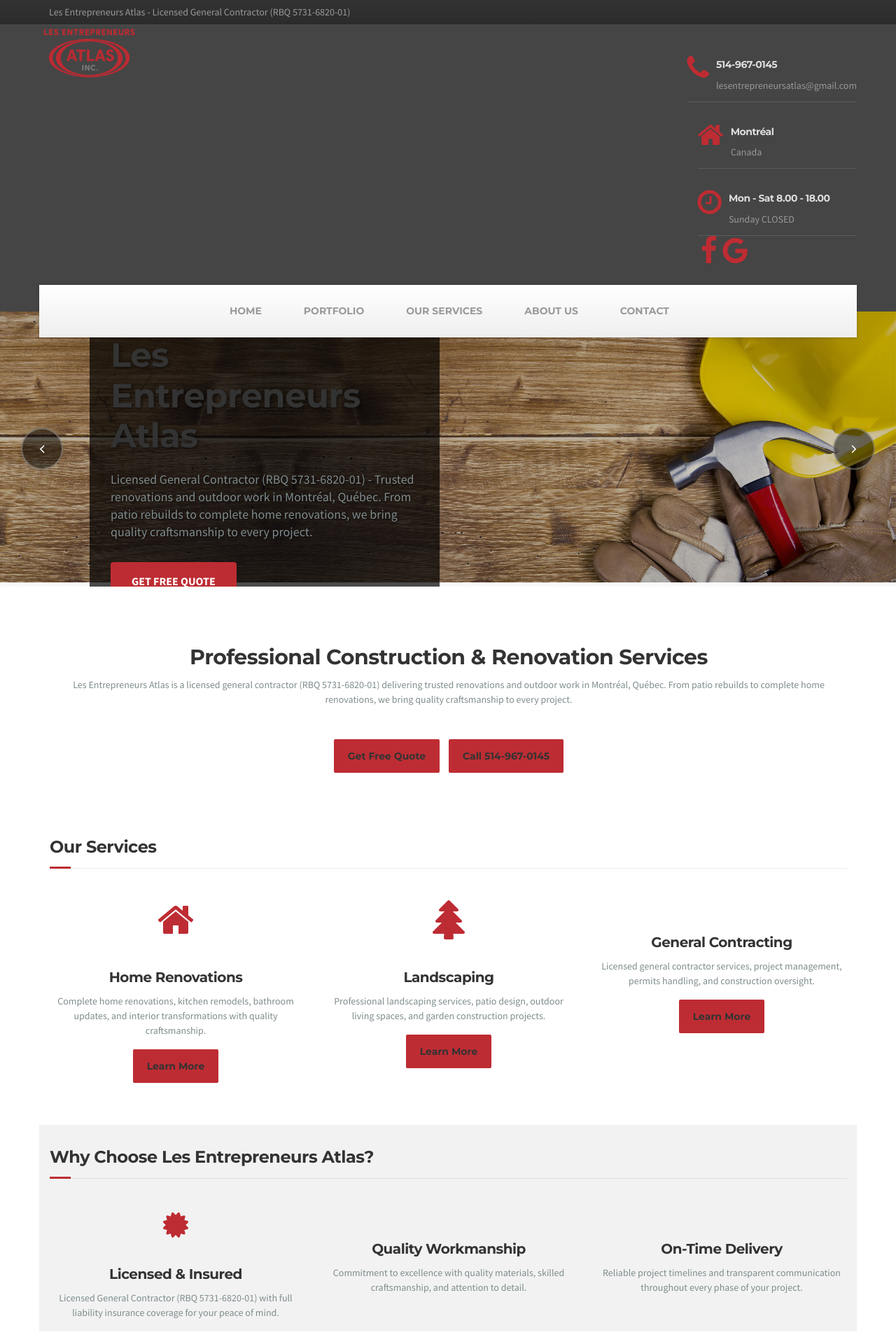
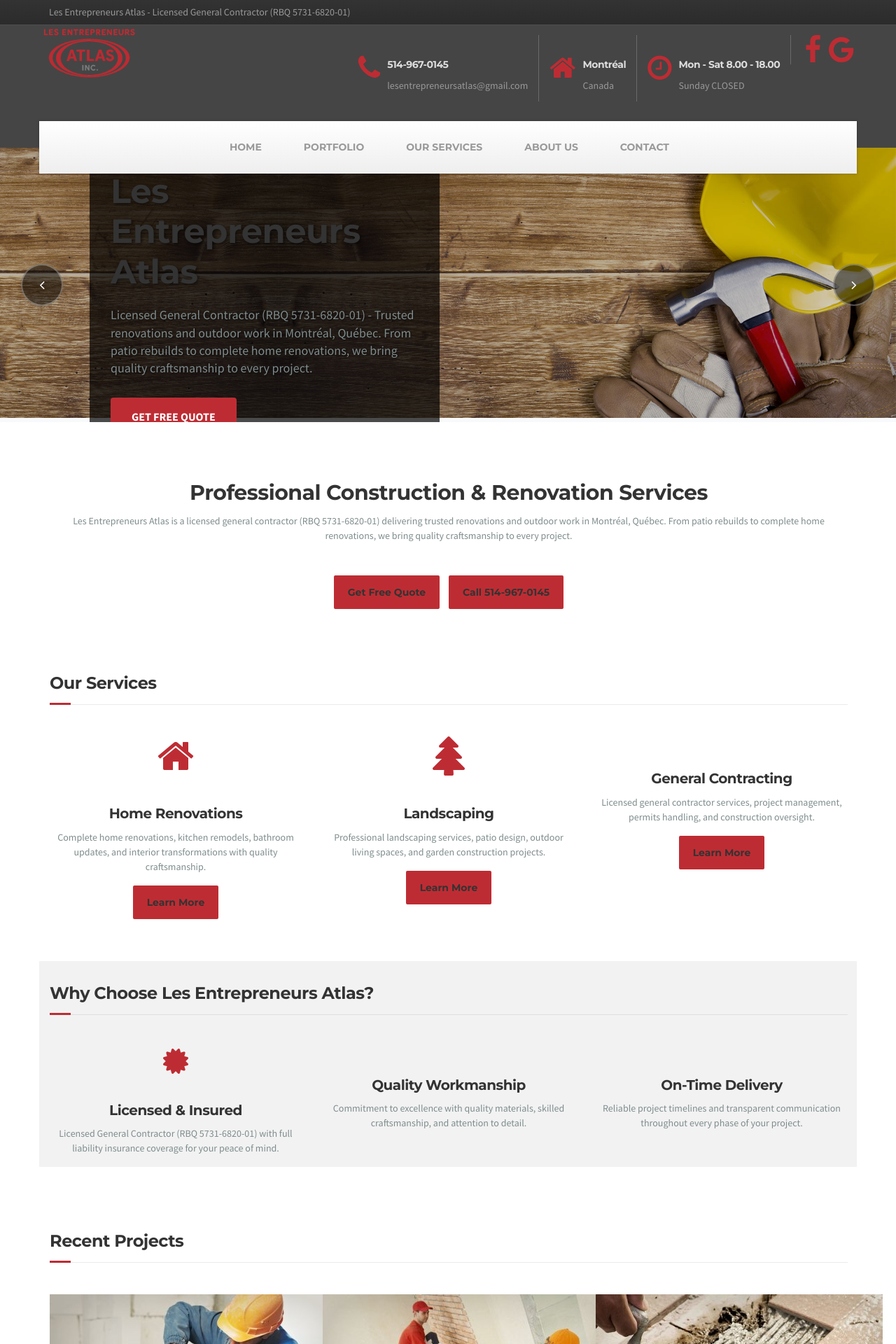
Before and after one commit to Endracion/Atlas, a Jekyll site: the page built from index.md, in a window 1280 px wide. Shown: the top 1920 px of the page at 70% size. Built offline with Jekyll 4.4.1, drawn with Linux system fonts in a browser that asks for light colours.

Commit message:
header widget css

```diff
--- a/assets/css/renotheme.css
+++ b/assets/css/renotheme.css
@@ -192,29 +192,31 @@ body.renotheme-theme {
   }
 }
 
-/* Header Widgets Flexbox Layout for Desktop */
+/* Header Widgets Float Layout for Desktop */
 @media (min-width: 992px) {
   .header-widgets {
     padding: 14px 0 28px 0;
     float: right;
-    display: flex;
-    flex-direction: row;
-    align-items: center;
   }
 
   .header-widgets .widget {
-    flex: 0 0 auto;
+    float: left;
     margin-left: 15px;
+    border-left: 1px solid rgba(255, 255, 255, 0.2);
+    padding-left: 15px;
   }
 
   .header-widgets .widget:first-child {
     margin-left: 0;
+    border-left: none;
+    padding-left: 0;
   }
 
   .header-widgets .widget-icon-box .icon-box {
     display: flex;
     align-items: center;
     text-align: left;
+    border-bottom: none;
   }
 
   .header-widgets .widget-icon-box .icon-box > .fa {
@@ -224,11 +226,6 @@ body.renotheme-theme {
 
   .header-widgets .widget-icon-box .icon-box__text {
     flex: 1;
-  }
-
-  .header-widgets .widget-social-icons {
-    display: flex;
-    align-items: center;
   }
 
   .header-widgets .widget-social-icons .social-icons__link {
```
